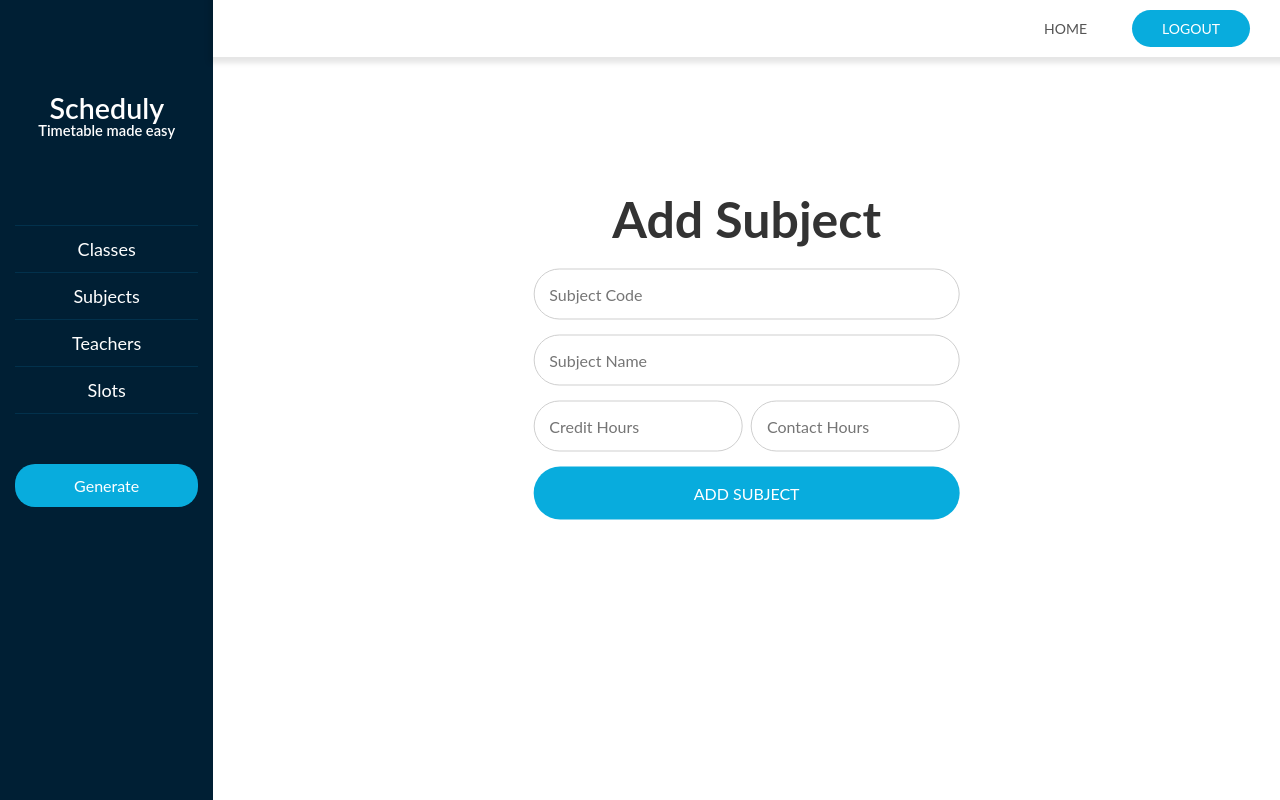
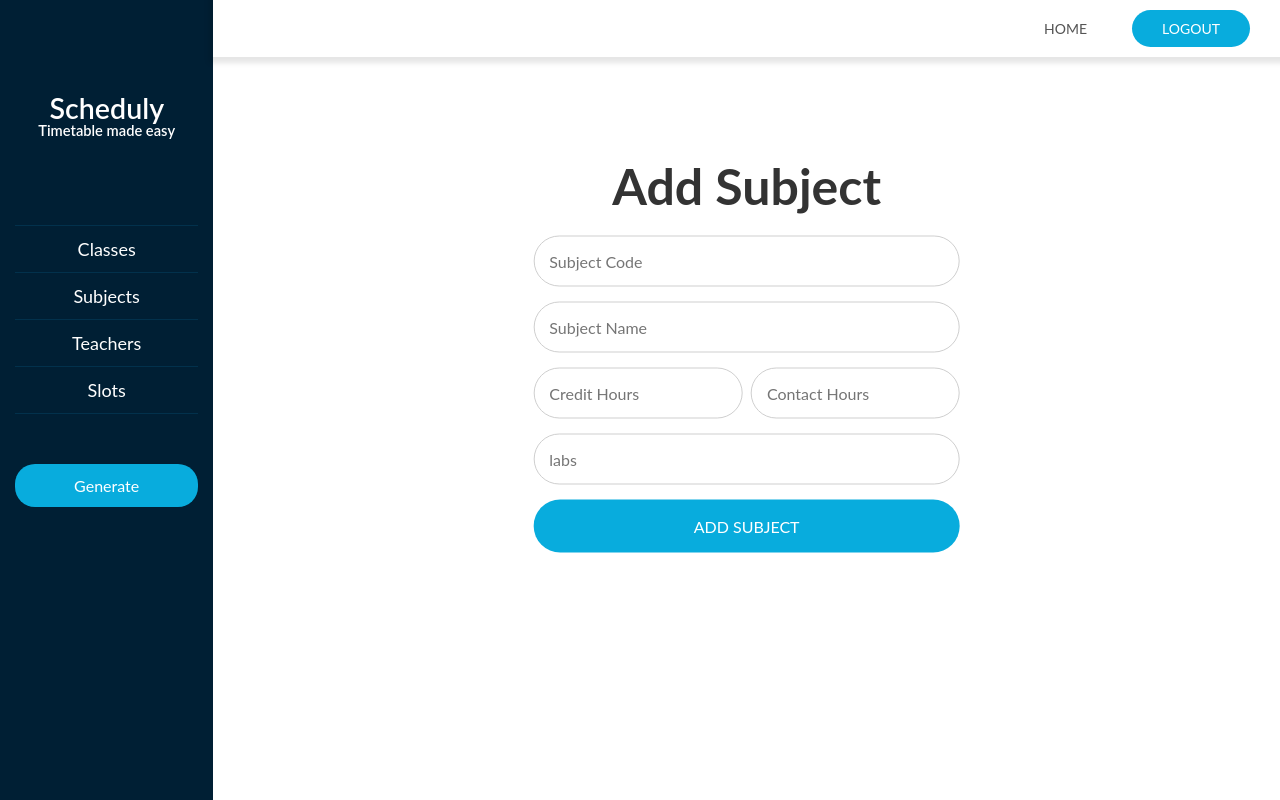
Before and after one commit to artem712/Scheduly, a React (Create React App) app in the folder frontend/: page /dashboard/subjects/add in a window 1280 px wide. Built offline with nearby package versions, Linux system fonts and the light colour scheme.

Commit message:
Added input field for labs

```diff
--- a/frontend/src/components/AddSubject.js
+++ b/frontend/src/components/AddSubject.js
@@ -38,6 +38,12 @@ class AddSubject extends React.Component {
             name="contactHours"
           />
           <input
+            className="addform__input  addform__input--full"
+            type="number"
+            placeholder="labs"
+            name="labs"
+          />
+          <input
             className="addform__btn"
             type="submit"
             name="submit"
```
